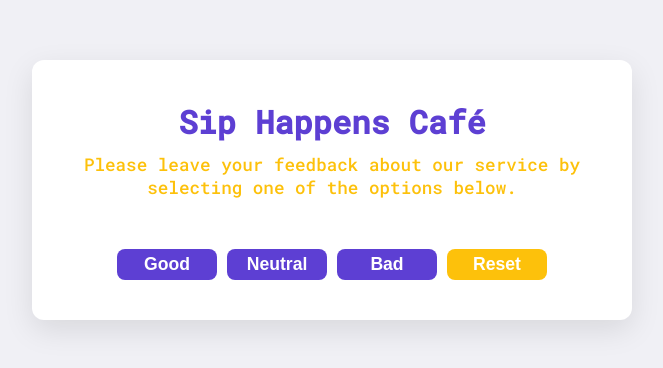
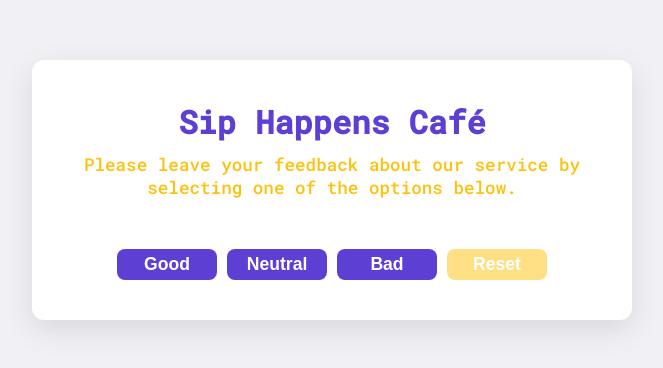
Before and after one commit to UsiTheStorm/goit-react-hw-02, a React (Vite) app: page / in a window 1280 px wide. Shown: the part 210-578 px from the top of the page, without its empty margins (308-971 px from the left). Built offline with nearby package versions, Linux system fonts and the light colour scheme.

Commit message:
Implement options component realisation

```diff
--- a/src/components/Options.jsx
+++ b/src/components/Options.jsx
@@ -1,20 +1,33 @@
 import React from 'react';
 
-function Options() {
+function Options({ onFeedbackUpdate, feedback, onReset, total }) {
+  console.log(feedback);
   return (
     <div className="btn-group">
-      <button className="btn feedback" id="good">
-        Good
+      {Object.keys(feedback).map((btn) => (
+        <button className="btn feedback" id={btn} key={btn} onClick={() => onFeedbackUpdate(btn)}>
+          {btn.charAt(0).toUpperCase() + btn.slice(1)}
+        </button>
+      ))}
+      <button className="btn reset" onClick={onReset} disabled={!total}>
+        Reset
       </button>
-      <button className="btn feedback" id="neutral">
-        Neutral
-      </button>
-      <button className="btn feedback" id="bad">
-        Bad
-      </button>
-      <button className="btn reset">Reset</button>
     </div>
   );
+
+  //     <div className="btn-group">
+  //       <button className="btn feedback" id="good">
+  //         Good
+  //       </button>
+  //       <button className="btn feedback" id="neutral">
+  //         Neutral
+  //       </button>
+  //       <button className="btn feedback" id="bad">
+  //         Bad
+  //       </button>
+  //       <button className="btn reset">Reset</button>
+  //     </div>
+  //   );
 }
 
 export default Options;
```
